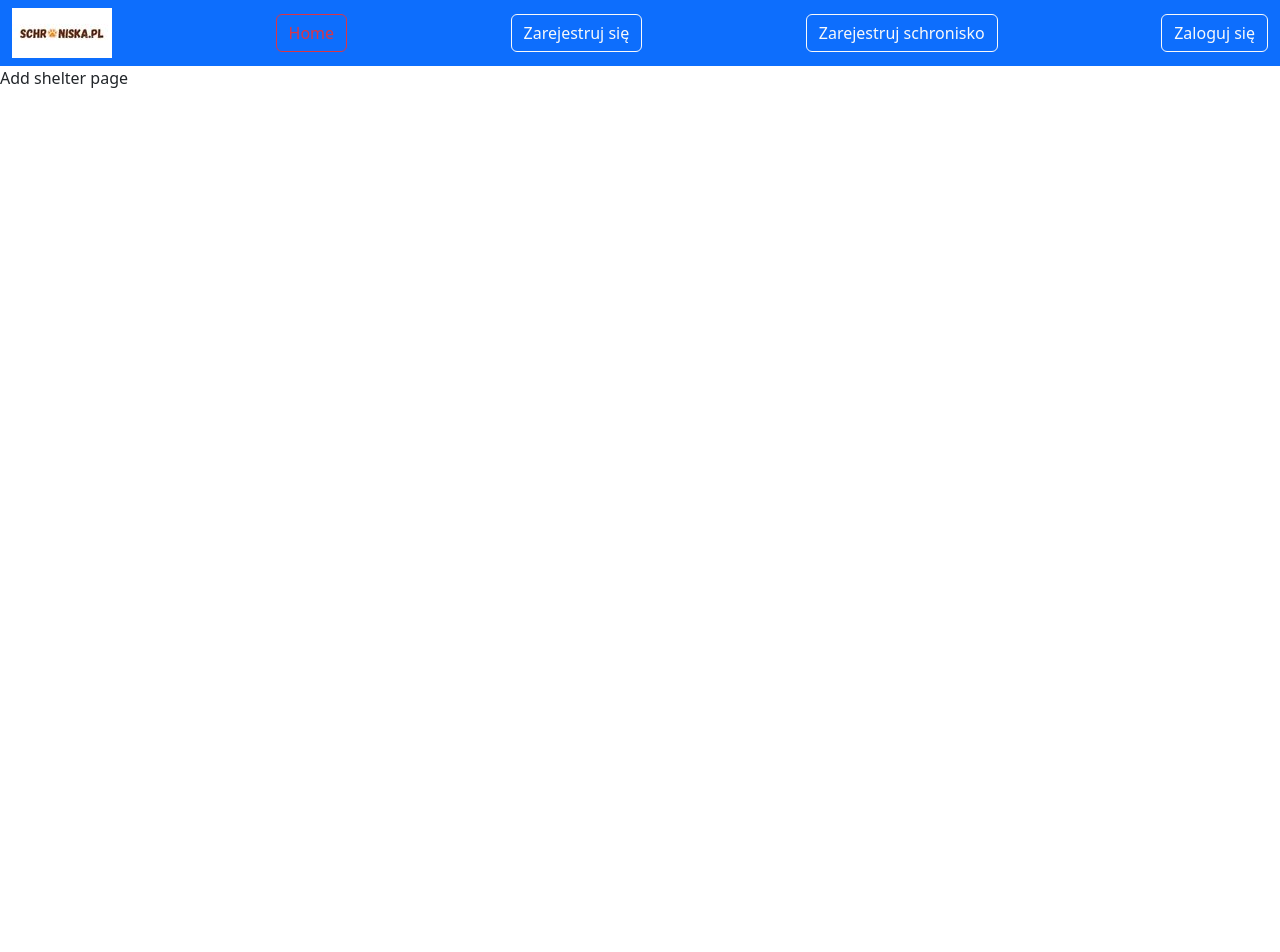
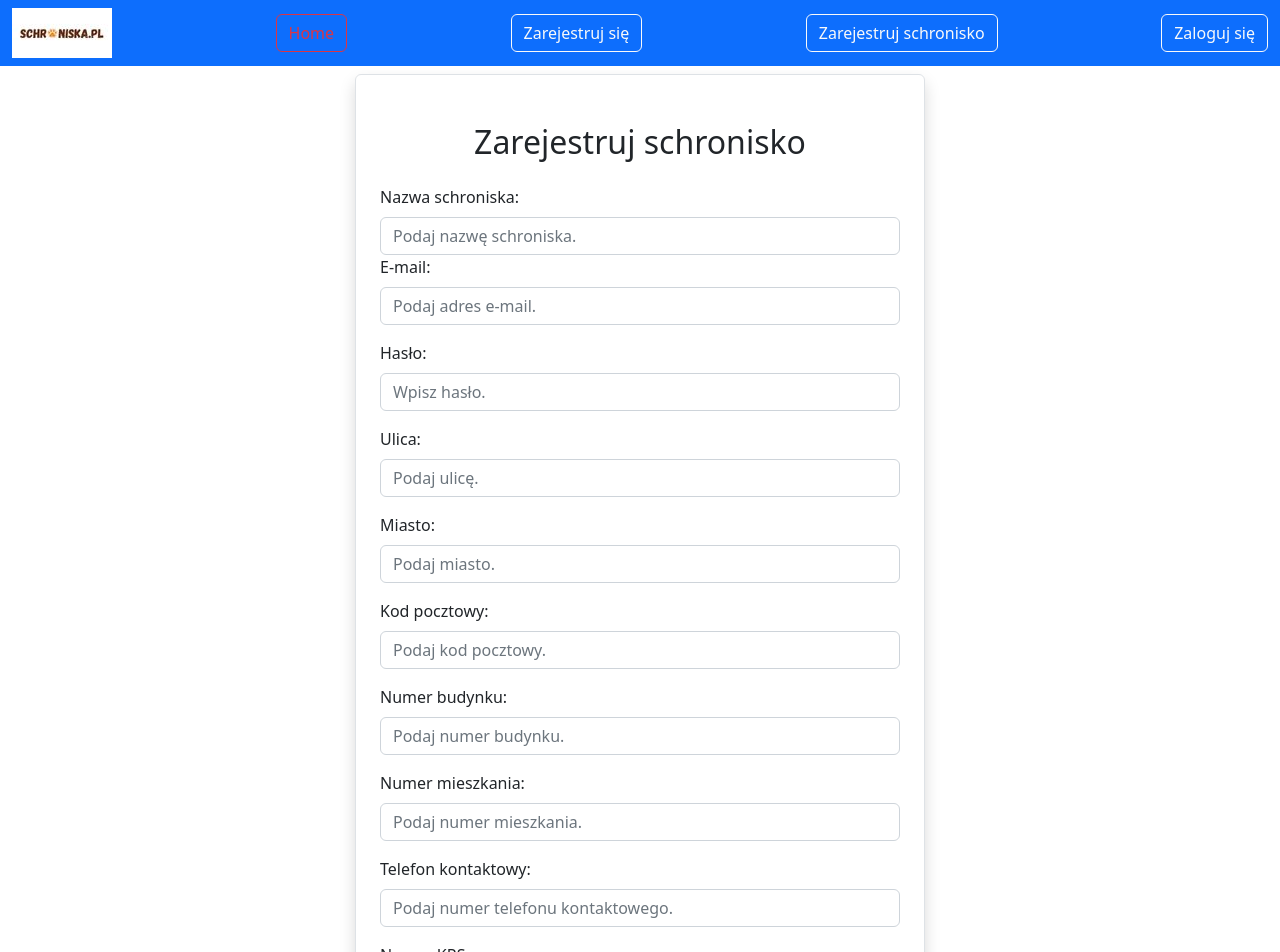
Before and after one commit to s20500-pj/schroniska-pl, a React (Create React App) app in the folder frontend/: page /addshelter in a window 1280 px wide. Shown: the top 952 px of the page. Before the commit the page ends 800 px from the top, so only its background shows below. Built offline with nearby package versions, Linux system fonts and the light colour scheme.

Commit message:
Front do rejstracji schroniska

```diff
--- a/frontend/src/users/AddShelter.js
+++ b/frontend/src/users/AddShelter.js
@@ -1,9 +1,198 @@
-import React from "react";
+import React, {useState} from "react";
+import {Link, useNavigate} from "react-router-dom";
+import axios from "axios";
 
 export default function AddShelter() {
+
+    let navigate = useNavigate();
+
+    const [shelter, setShelter] = useState({
+        email:"",
+        shelterName:"",
+        password:"",
+        address: {
+            street:"",
+            city:"",
+            postal_code:"",
+            building_number:"",
+            flat_number:"",
+            phone:"",
+            krs_number:""
+        }
+    });
+    const onInputChange=(e)=>{
+        setShelter({...shelter, [e.target.name]: e.target.value});
+        const {name, value} = e.target;
+        setShelter((prevState) => ({
+            ...prevState,
+            address: {
+                ...prevState.address,
+                [name]: value
+            }
+        }));
+    };
+    const onSubmit = async (e)=>{
+        e.preventDefault();
+        await axios.post("http://localhost:8080/registration/registerShelter", shelter);
+        navigate("/");
+    };
+
+    const {email, password, shelterName, street, city, postal_code, building_number, flat_number, phone, krs_number} = shelter
+
     return (
-        <div>
-            Add shelter page
+        <div className="container">
+            <div className="row">
+                <div className="col-md-6 offset-md-3 border rounded p-4 mt-2 shadow">
+                    <h2 className="text-center m-4">Zarejestruj schronisko</h2>
+                    <form onSubmit={(e)=>onSubmit(e)}>
+                        <div className="mb-3">
+                            <label htmlFor="Shelter name" className="form-label">
+                                Nazwa schroniska:
+                            </label>
+                            <input
+                                type={"text"}
+                                className="form-control"
+                                placeholder="Podaj nazwę schroniska."
+                                name="shelterName"
+                                value={shelterName}
+                                onChange={(e)=>onInputChange(e)}
+                                required
+                            />
+                            <div className="mb-3">
+                                <label htmlFor="Email" className="form-label">
+                                    E-mail:
+                                </label>
+                                <input
+                                    type={"text"}
+                                    className="form-control"
+                                    placeholder="Podaj adres e-mail."
+                                    name="email"
+                                    value={email}
+                                    onChange={(e)=>onInputChange(e)}
+                                    required
+                                />
+                            </div>
+                            <div className="mb-3">
+                                <label htmlFor="Password" className="form-label">
+                                    Hasło:
+                                </label>
+                                <input
+                                    type={"text"}
+                                    className="form-control"
+                                    placeholder="Wpisz hasło."
+                                    name="password"
+                                    value={password}
+                                    onChange={(e)=>onInputChange(e)}
+                                    required
+                                />
+                            </div>
+                            <div className="mb-3">
+                                <label htmlFor="Street" className="form-label">
+                                    Ulica:
+                                </label>
+                                <input
+                                    type={"text"}
+                                    className="form-control"
+                                    placeholder="Podaj ulicę."
+                                    name="street"
+                                    value={street}
+                                    onChange={(e)=>onInputChange(e)}
+                                    required
+                                />
+                            </div>
+                            <div className="mb-3">
+                                <label htmlFor="City" className="form-label">
+                                    Miasto:
+                                </label>
+                                <input
+                                    type={"text"}
+                                    className="form-control"
+                                    placeholder="Podaj miasto."
+                                    name="city"
+                                    value={city}
+                                    onChange={(e)=>onInputChange(e)}
+                                    required
+                                />
+                            </div>
+                            <div className="mb-3">
+                                <label htmlFor="Postal code" className="form-label">
+                                    Kod pocztowy:
+                                </label>
+                                <input
+                                    type={"text"}
+                                    className="form-control"
+                                    placeholder="Podaj kod pocztowy."
+                                    name="postal_code"
+                                    value={postal_code}
+                                    onChange={(e)=>onInputChange(e)}
+                                    required
+                                />
+                            </div>
+                            <div className="mb-3">
+                                <label htmlFor="Building number" className="form-label">
+                                    Numer budynku:
+                                </label>
+                                <input
+                                    type={"text"}
+                                    className="form-control"
+                                    placeholder="Podaj numer budynku."
+                                    name="building_number"
+                                    value={building_number}
+                                    onChange={(e)=>onInputChange(e)}
+                                    required
+                                />
+                            </div>
+                            <div className="mb-3">
+                                <label htmlFor="Flat number" className="form-label">
+                                    Numer mieszkania:
+                                </label>
+                                <input
+                                    type={"text"}
+                                    className="form-control"
+                                    placeholder="Podaj numer mieszkania."
+                                    name="flat_number"
+                                    value={flat_number}
+                                    onChange={(e)=>onInputChange(e)}
+                                />
+                            </div>
+                            <div className="mb-3">
+                                <label htmlFor="Phone" className="form-label">
+                                    Telefon kontaktowy:
+                                </label>
+                                <input
+                                    type={"text"}
+                                    className="form-control"
+                                    placeholder="Podaj numer telefonu kontaktowego."
+                                    name="phone"
+                                    value={phone}
+                                    onChange={(e)=>onInputChange(e)}
+                                    required
+                                />
+                            </div>
+                            <div className="mb-3">
+                                <label htmlFor="KRS_number" className="form-label">
+                                    Numer KRS:
+                                </label>
+                                <input
+                                    type={"text"}
+                                    className="form-control"
+                                    placeholder="Podaj numer KRS."
+                                    name="krs_number"
+                                    value={krs_number}
+                                    onChange={(e)=>onInputChange(e)}
+                                    required
+                                />
+                            </div>
+                        </div>
+                        <button type="submit" className="btn btn-outline-primary">
+                            Zarejestruj
+                        </button>
+                        <Link type="submit" className="btn btn-danger mx-2" to="/">
+                            Anuluj
+                        </Link>
+                    </form>
+                </div>
+            </div>
         </div>
     )
 }
```
